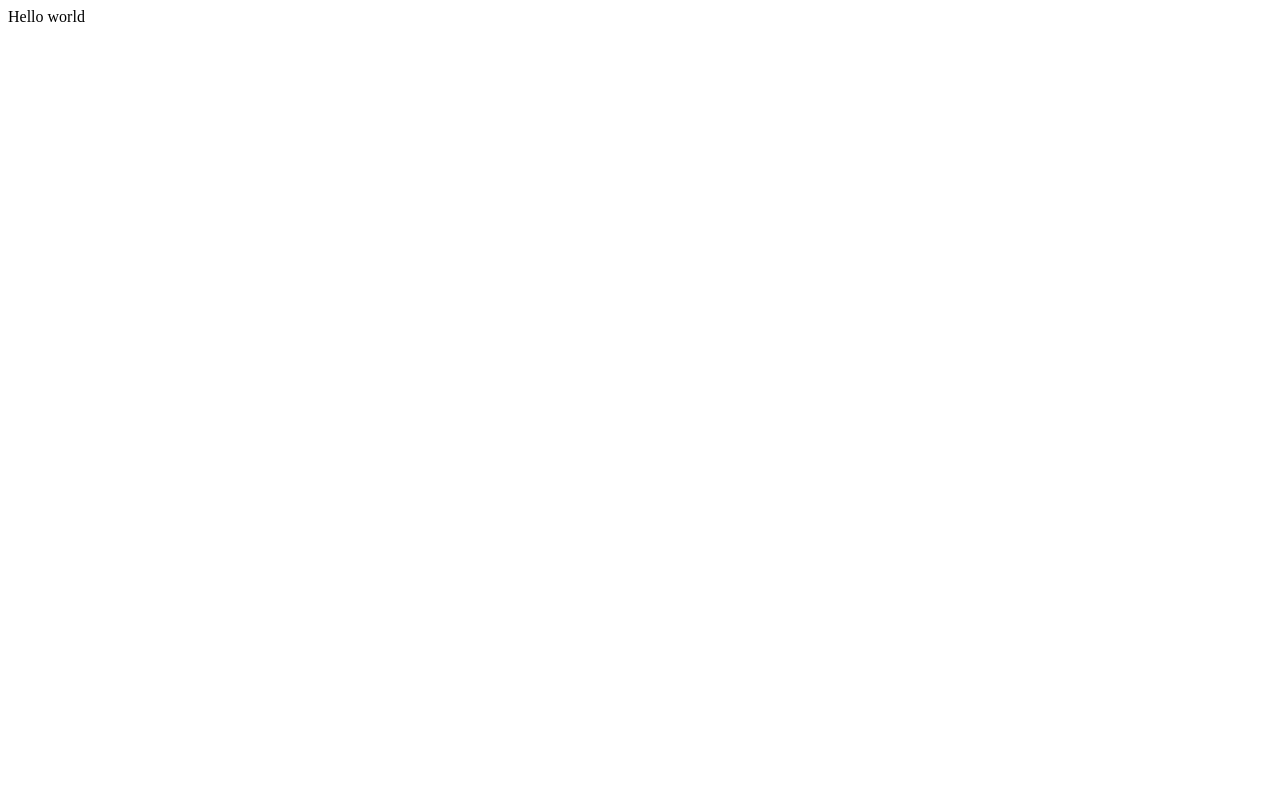
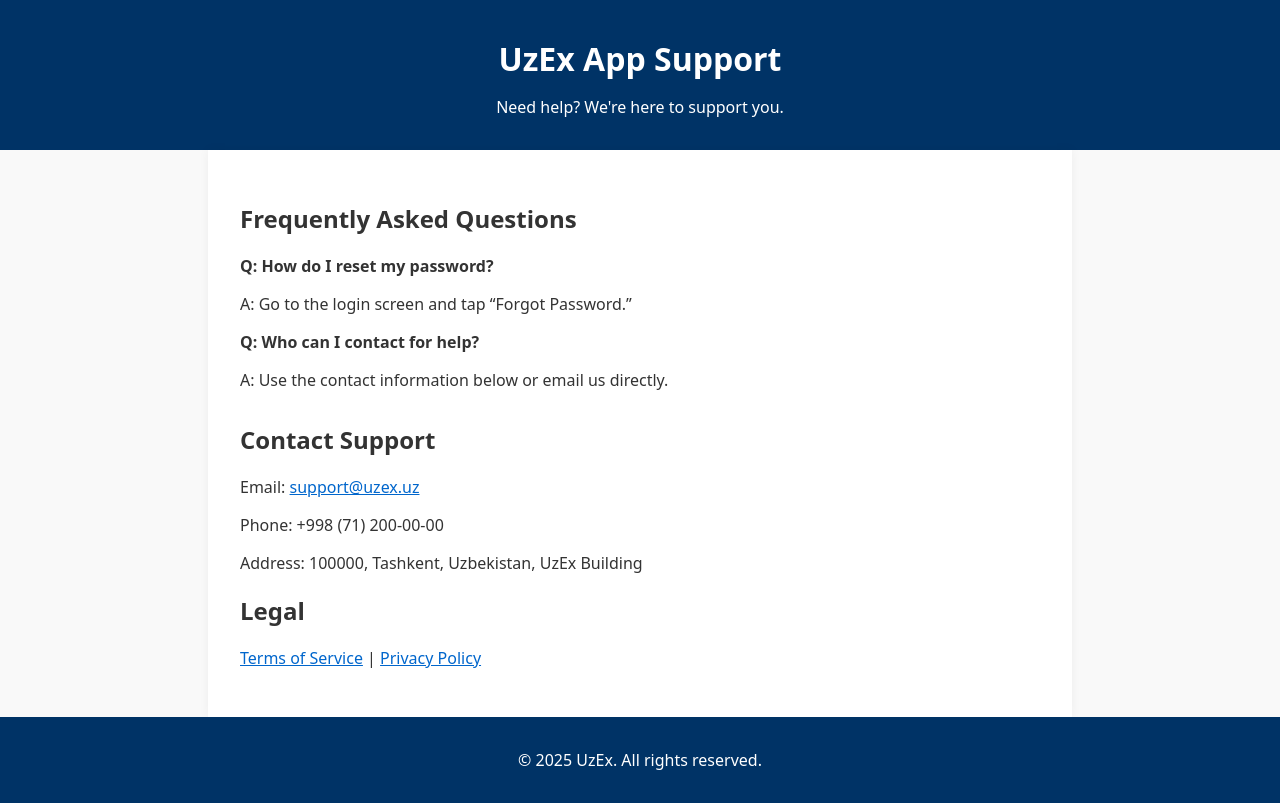
Before and after one commit to devmiuz/support.esma, a plain HTML site: page index.html in a window 1280 px wide. Drawn offline with Linux system fonts and the light colour scheme.

Commit message:
support url

```diff
--- a/index.html
+++ b/index.html
@@ -1 +1,73 @@
-Hello world
+<!DOCTYPE html>
+<html lang="en">
+<head>
+  <meta charset="UTF-8" />
+  <meta name="viewport" content="width=device-width, initial-scale=1.0"/>
+  <title>UzEx App Support</title>
+  <style>
+    body {
+      font-family: system-ui, sans-serif;
+      background-color: #f9f9f9;
+      color: #333;
+      margin: 0;
+      padding: 0;
+    }
+    header, footer {
+      background-color: #003366;
+      color: white;
+      padding: 1rem 2rem;
+      text-align: center;
+    }
+    main {
+      padding: 2rem;
+      max-width: 800px;
+      margin: auto;
+      background: white;
+      box-shadow: 0 0 10px rgba(0,0,0,0.05);
+    }
+    h1 {
+      font-size: 2rem;
+      margin-bottom: 1rem;
+    }
+    a {
+      color: #0066cc;
+    }
+    .contact-info {
+      margin-top: 2rem;
+    }
+  </style>
+</head>
+<body>
+  <header>
+    <h1>UzEx App Support</h1>
+    <p>Need help? We're here to support you.</p>
+  </header>
+
+  <main>
+    <section>
+      <h2>Frequently Asked Questions</h2>
+      <p><strong>Q: How do I reset my password?</strong></p>
+      <p>A: Go to the login screen and tap “Forgot Password.”</p>
+
+      <p><strong>Q: Who can I contact for help?</strong></p>
+      <p>A: Use the contact information below or email us directly.</p>
+    </section>
+
+    <section class="contact-info">
+      <h2>Contact Support</h2>
+      <p>Email: <a href="mailto:support@uzex.uz">support@uzex.uz</a></p>
+      <p>Phone: +998 (71) 200-00-00</p>
+      <p>Address: 100000, Tashkent, Uzbekistan, UzEx Building</p>
+    </section>
+
+    <section>
+      <h2>Legal</h2>
+      <p><a href="/terms">Terms of Service</a> | <a href="/privacy">Privacy Policy</a></p>
+    </section>
+  </main>
+
+  <footer>
+    <p>&copy; 2025 UzEx. All rights reserved.</p>
+  </footer>
+</body>
+</html>
```
